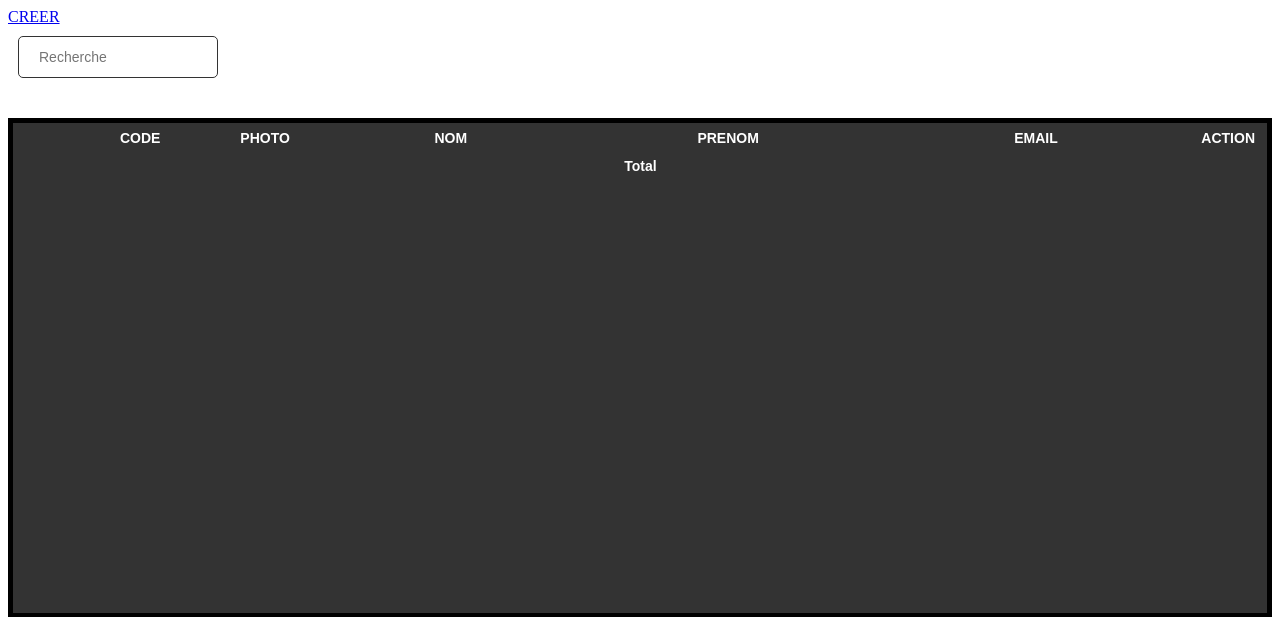
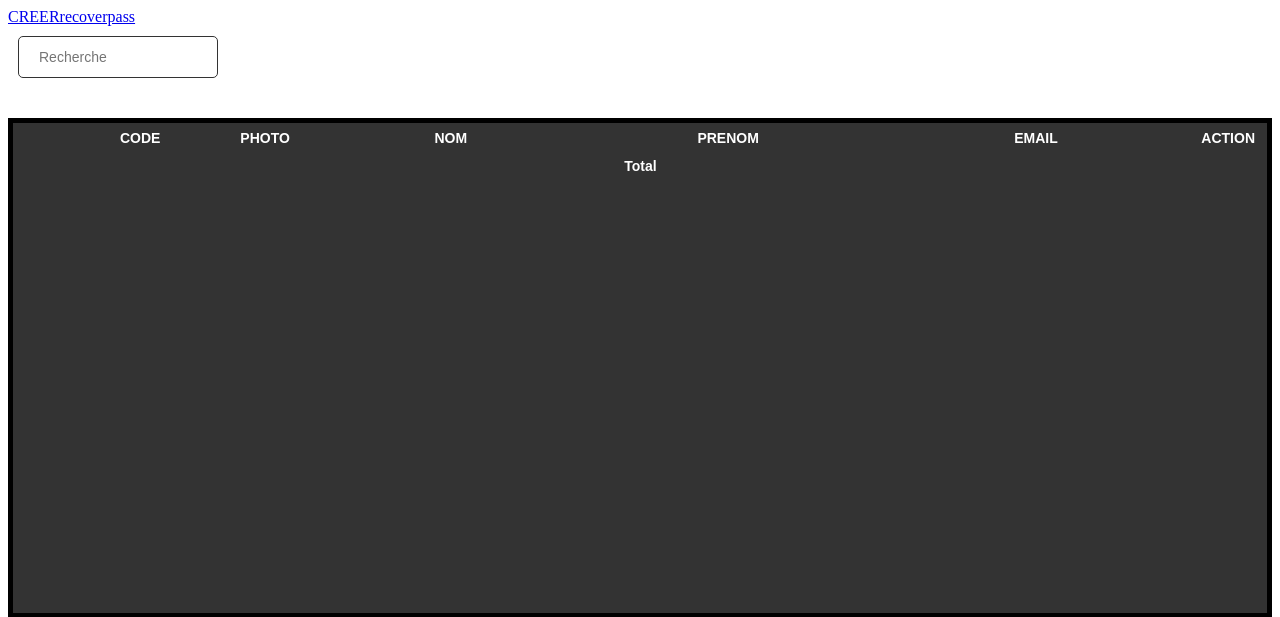
Before and after one commit to tchering/Siteprojetdwwm, a PHP site: page /View/client/listClient.html.php in a window 1280 px wide. Shown: the top 617 px of the page. Run offline with PHP 8.4, Linux system fonts and the light colour scheme; the template is opened without the code that fills it, so the values that code supplies are empty.

```diff
--- a/View/client/listClient.html.php
+++ b/View/client/listClient.html.php
@@ -103,7 +103,7 @@
 <div class="bg-dark">
     <table class="table table_client">
         <div class="d-flex justify-content-between align-items-center">
-            <a href="client&action=insert" button type="button" class="btn btn-secondary my-2">CREER</button><i class="fas fa-plus"></i></a>
+            <a href="client&action=insert" button type="button" class="btn btn-secondary my-2">CREERrecoverpass</button><i class="fas fa-plus"></i></a>
             <div class="d-flex justify-content-center align-items-center mx-3">
                 <input id="mot" name="mot" onkeydown="touch(event)" type="search" class="search" placeholder="Recherche">
                 <a href="javascript:search()" class="search-logo text-light"><i class="fa fa-search fa-lg"></i></a>
```
